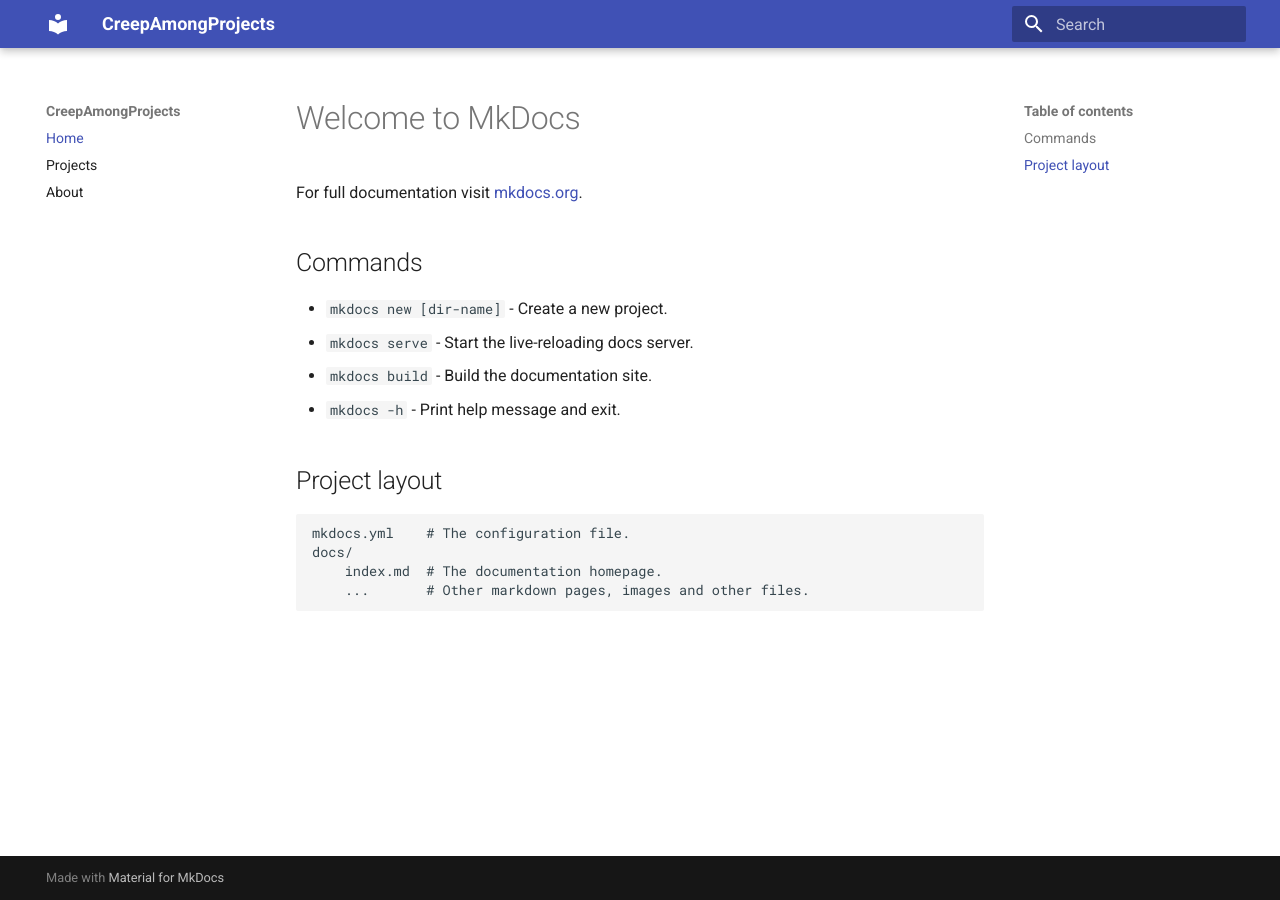
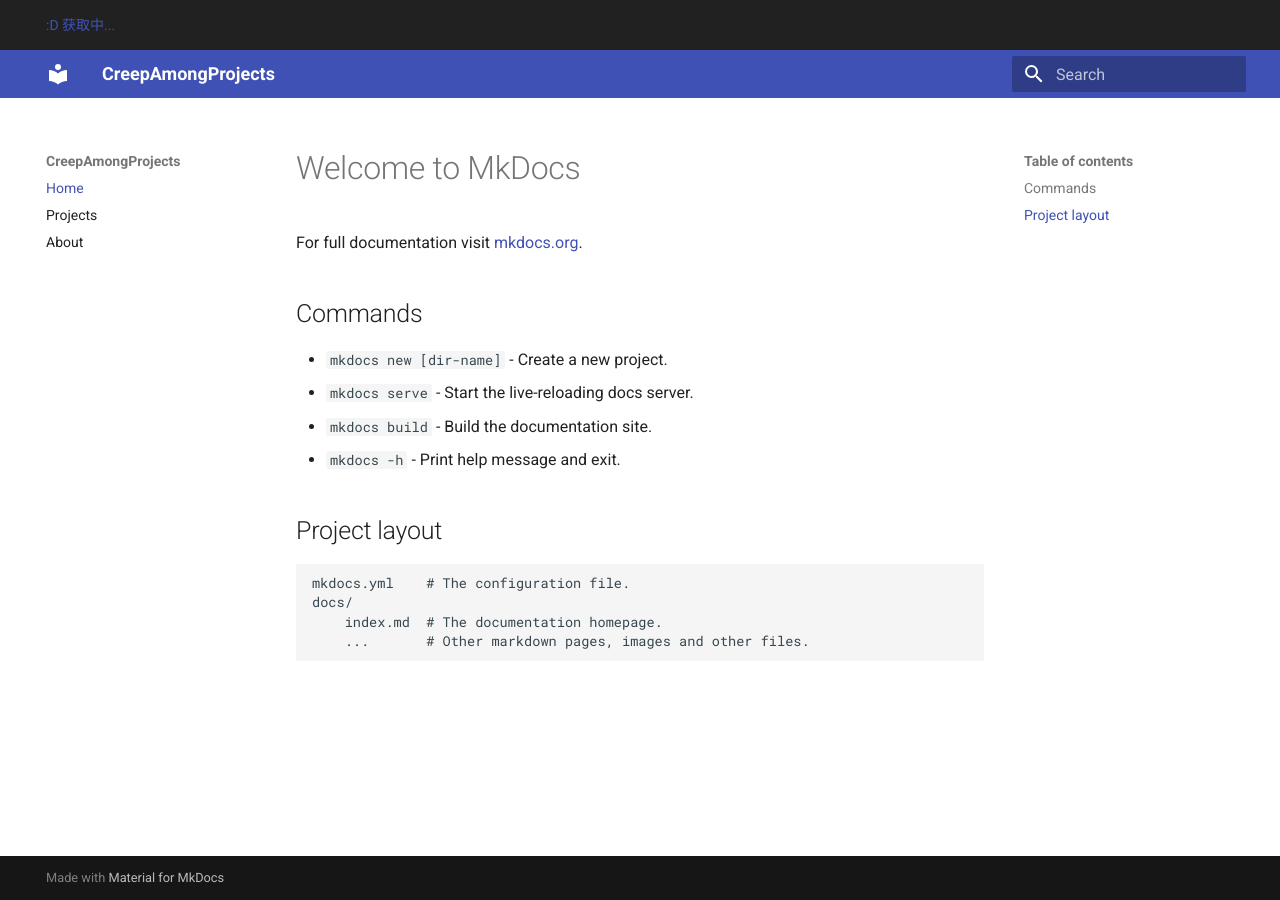
Before and after one commit to Creep-Among-Projects/CAP-Pages, an MkDocs documentation site: the page built from docs/index.md, in a window 1280 px wide. Built offline with MkDocs 1.6.1 and Material for MkDocs 9.7.7, drawn with Linux system fonts in a browser that asks for light colours.

Commit message:
new file:   overrides/main.html

```diff
--- a/mkdocs.yml
+++ b/mkdocs.yml
@@ -1,6 +1,7 @@
 site_name: CreepAmongProjects
 theme:
   name: material
+  custom_dir: overrides
 nav:
   - Home: index.md
   - Projects: projects/index.md
--- /dev/null
+++ b/overrides/main.html
@@ -0,0 +1,9 @@
+{% extends "base.html" %}
+
+{% block announce %}
+<p id="hitokoto">
+    <a href="#" id="hitokoto_text">:D 获取中...</a>
+</p>
+
+<script src="https://v1.hitokoto.cn/?encode=js&select=%23hitokoto" defer></script>
+{% endblock %}
```
Also changed, not shown: docs/projects/index.md (line endings or trailing spaces).
